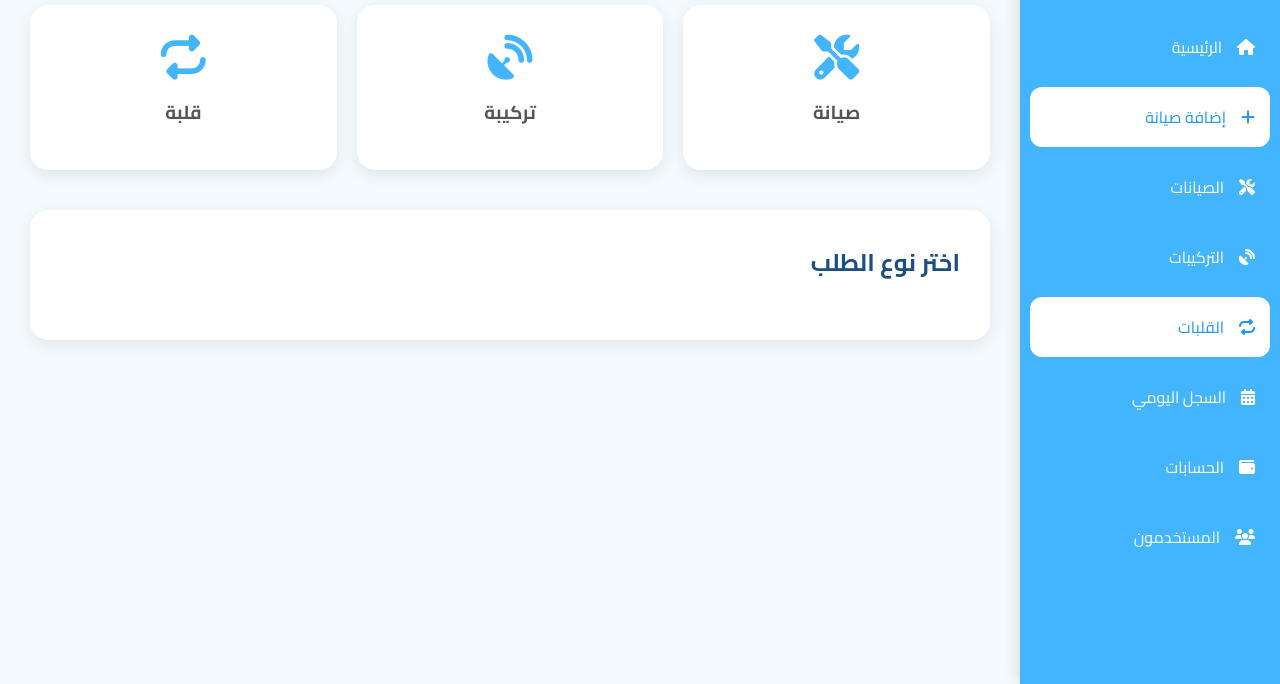
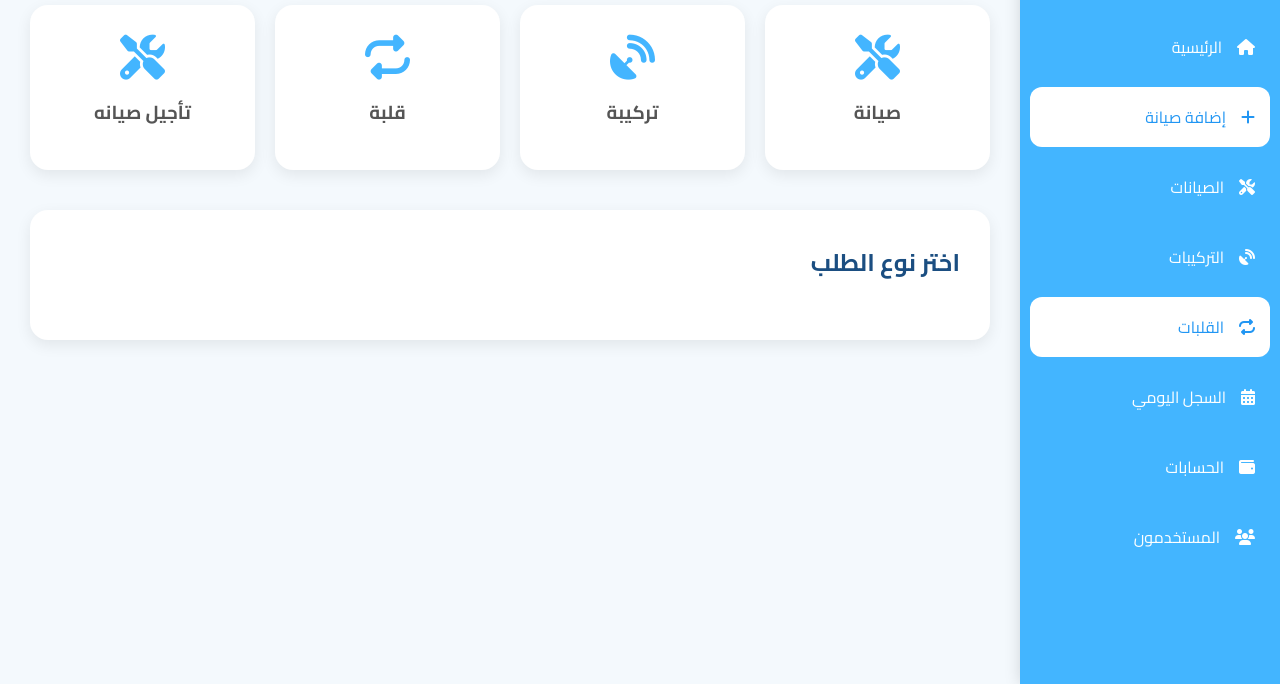
Before and after one commit to hasansigwsx8iw12/Khloorder, a plain HTML site: page add.html in a window 1280 px wide. Shown: the part 116-800 px from the top of the page. Drawn offline with Linux system fonts and the light colour scheme; no server answers.

Commit message:
Update add.html

```diff
--- a/add.html
+++ b/add.html
@@ -147,7 +147,15 @@
 
 </div>
 
+<div class="card type-btn" onclick="showForm('')">
 
+<i class="fa-solid fa-screwdriver-wrench"></i>
+
+<h3>
+تأجيل صيانه
+</h3>
+
+  </div>
 
 </div>
 
```
